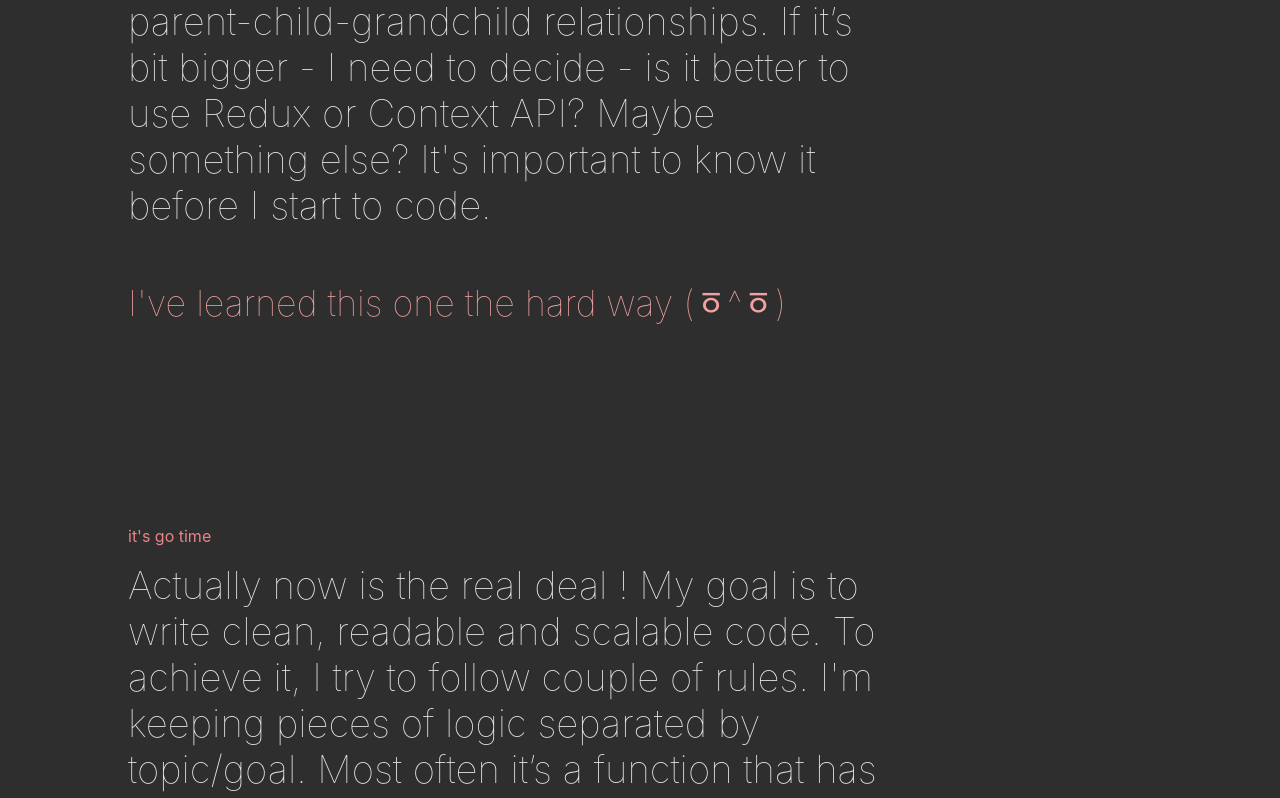
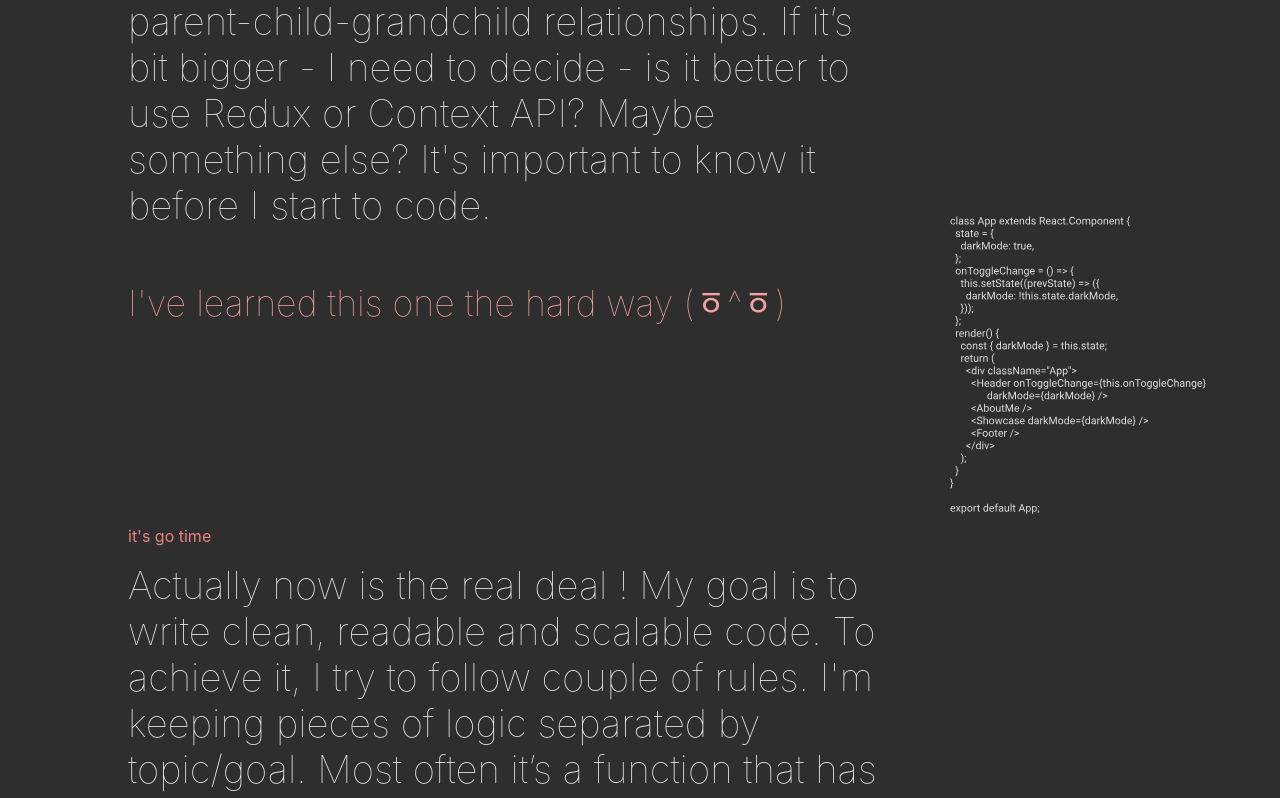
Before and after one commit to maja0000/process-page, a React (Create React App) app: page / in a window 1280 px wide. Shown: the part 7962-8760 px from the top of the page. Built offline with nearby package versions, Linux system fonts and the light colour scheme.

Commit message:
add snippet pic

```diff
--- a/src/components/Coding/Coding.css
+++ b/src/components/Coding/Coding.css
@@ -0,0 +1,16 @@
+.code {
+  background-image: url('../../pics/snippet1.svg');
+  /* background-color: red; */
+  height: 40%;
+  width: 30%;
+  z-index: -1;
+  background-repeat: no-repeat;
+  /* background-size: contain; */
+  background-size: 20vw;
+  background-position: center;
+  /* margin-top: 40px; */
+  margin-bottom: 5vh;
+  position: absolute;
+  right: 10px;
+  bottom: 90%;
+}
--- a/src/components/Coding/Coding.js
+++ b/src/components/Coding/Coding.js
@@ -5,6 +5,8 @@ export default function Coding() {
   return (
     <div>
       <div data-aos="fade-up-right" className="stack">
+        <div data-aos="fade-up-left" className="code"></div>
+
         <p className="bounce" style={{ color: '#ED8383', marginLeft: '10%' }}>
           it's go time
         </p>
--- a/src/components/Refacturing/Refacturing.js
+++ b/src/components/Refacturing/Refacturing.js
@@ -5,7 +5,7 @@ export default function Refacturing() {
   return (
     <div>
       <div data-aos="fade-up-left" className="stack">
-        <div data-aos="fade-up-right" className="stats-pic"></div>
+        {/* <div data-aos="fade-up-right" className="stats-pic"></div> */}
         <p className="bounce" style={{ color: '#ED8383', marginLeft: '10%' }}>
           like this, but nicer
         </p>
```
Also changed, not shown: src/pics/snippet.svg (deleted), src/pics/snippet1.svg (added).
